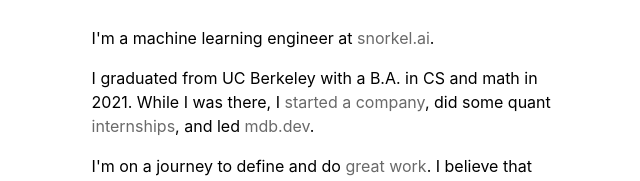
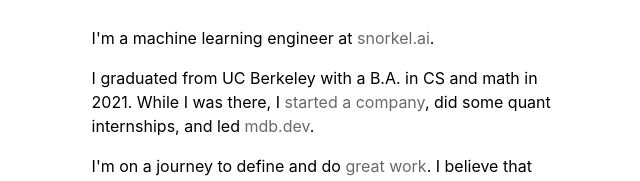
Before and after one commit to kanyesthaker/portfolio, a React (Create React App) app: page / in a window 1280 px wide. Shown: the part 140-321 px from the top of the page, without its empty margins (318-958 px from the left). Built offline with nearby package versions, Linux system fonts and the light colour scheme.

Commit message:
Remove underline from internships desc

```diff
--- a/src/screens/MainScreen.jsx
+++ b/src/screens/MainScreen.jsx
@@ -13,7 +13,7 @@ export default function MainScreen(props) {
                 I'm a machine learning engineer at <a href="https://snorkel.ai">snorkel.ai</a>.
             </p>
             <p className={styles.textBlock}>
-                I graduated from UC Berkeley with a B.A. in CS and math in 2021. While I was there, I <Link to="/iris">started a company</Link>, did some quant <a>internships</a>, and led <a href="https://mdb.dev">mdb.dev</a>.
+                I graduated from UC Berkeley with a B.A. in CS and math in 2021. While I was there, I <Link to="/iris">started a company</Link>, did some quant internships, and led <a href="https://mdb.dev">mdb.dev</a>.
             </p>
             <p className={styles.textBlock}>
                 I'm on a journey to define and do <a href="https://www.cs.virginia.edu/~robins/YouAndYourResearch.html">great work</a>.
```
